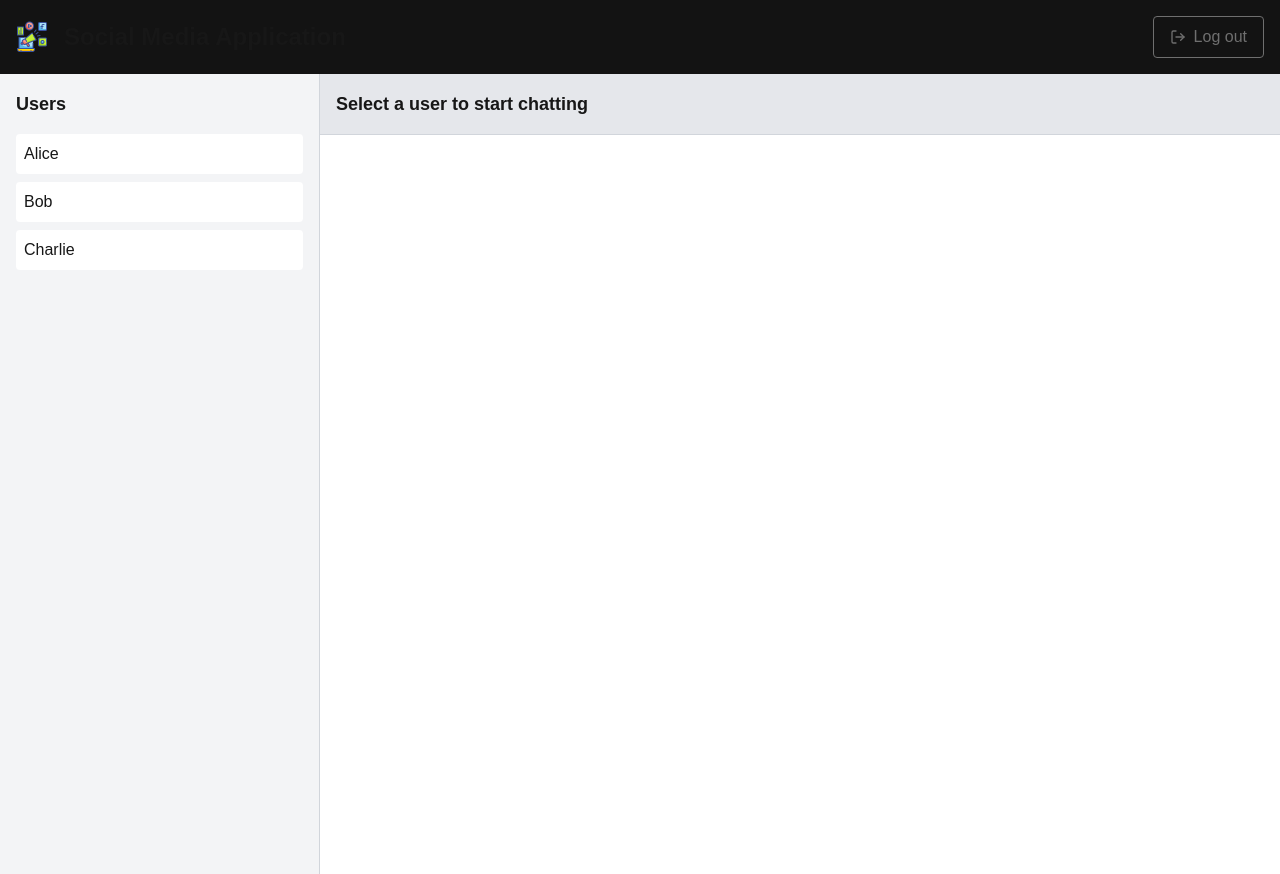
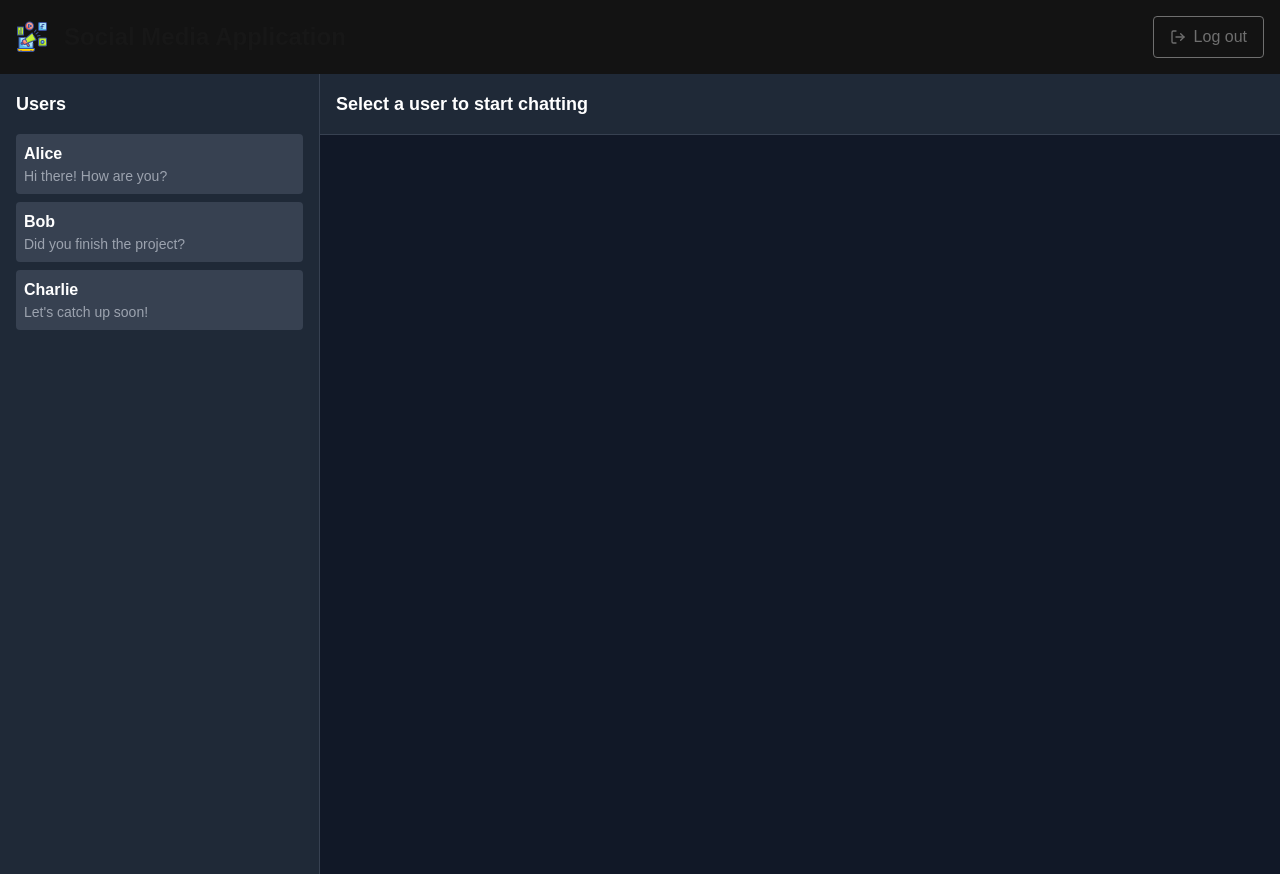
Before and after one commit to mikorozek/socialmedia-application-frontend, a Next.js app: page /chats in a window 1280 px wide. Built offline with nearby package versions, Linux system fonts and the light colour scheme.

Commit message:
[ADDED] Emoji window, dark theme

```diff
--- a/src/app/(protected)/chats/page.tsx
+++ b/src/app/(protected)/chats/page.tsx
@@ -3,9 +3,9 @@
 import { useState } from "react";
 
 const mockUsers = [
-  { id: 1, name: "Alice" },
-  { id: 2, name: "Bob" },
-  { id: 3, name: "Charlie" },
+  { id: 1, name: "Alice", lastMessage: "Hi there! How are you?" },
+  { id: 2, name: "Bob", lastMessage: "Did you finish the project?" },
+  { id: 3, name: "Charlie", lastMessage: "Let's catch up soon!" },
 ];
 
 const mockMessages: Record<number, { sender: string; text: string }[]> = {
@@ -28,6 +28,8 @@ export default function ChatsPage() {
   const [newMessage, setNewMessage] = useState("");
   const [emojiPickerOpen, setEmojiPickerOpen] = useState(false);
 
+  const emojis = ["😀", "😂", "😍", "👍", "🙏", "🎉", "❤️"];
+
   const handleSendMessage = () => {
     if (selectedChat && newMessage.trim()) {
       mockMessages[selectedChat].push({ sender: "self", text: newMessage });
@@ -35,21 +37,27 @@ export default function ChatsPage() {
     }
   };
 
+  const handleEmojiClick = (emoji: string) => {
+    setNewMessage((prev) => prev + emoji);
+    setEmojiPickerOpen(false);
+  };
+
   return (
-    <div className="flex h-screen">
+    <div className="flex h-screen bg-gray-900 text-white">
       {/* Left Sidebar */}
-      <div className="w-1/4 bg-gray-100 p-4 border-r border-gray-300">
+      <div className="w-1/4 bg-gray-800 p-4 border-r border-gray-700">
         <h2 className="text-lg font-bold mb-4">Users</h2>
         <ul>
           {mockUsers.map((user) => (
             <li
               key={user.id}
               className={`p-2 mb-2 rounded cursor-pointer ${
-                selectedChat === user.id ? "bg-blue-500 text-white" : "bg-white"
+                selectedChat === user.id ? "bg-blue-600 text-white" : "bg-gray-700"
               }`}
               onClick={() => setSelectedChat(user.id)}
             >
-              {user.name}
+              <div className="font-semibold">{user.name}</div>
+              <div className="text-sm text-gray-400 truncate">{user.lastMessage}</div>
             </li>
           ))}
         </ul>
@@ -58,7 +66,7 @@ export default function ChatsPage() {
       {/* Chat Area */}
       <div className="flex-1 flex flex-col">
         {/* Header */}
-        <div className="p-4 border-b border-gray-300 bg-gray-200">
+        <div className="p-4 border-b border-gray-700 bg-gray-800">
           {selectedChat ? (
             <h2 className="text-lg font-bold">
               {mockUsers.find((user) => user.id === selectedChat)?.name}
@@ -69,14 +77,14 @@ export default function ChatsPage() {
         </div>
 
         {/* Messages */}
-        <div className="flex-1 p-4 overflow-y-auto bg-white">
+        <div className="flex-1 p-4 overflow-y-auto bg-gray-900">
           {selectedChat && mockMessages[selectedChat]?.map((message, index) => (
             <div
               key={index}
               className={`mb-2 max-w-xs p-2 rounded-lg text-white ${
                 message.sender === "self"
-                  ? "bg-blue-500 self-end"
-                  : "bg-gray-500 self-start"
+                  ? "bg-blue-600 self-end"
+                  : "bg-gray-700 self-start"
               }`}
             >
               {message.text}
@@ -86,7 +94,7 @@ export default function ChatsPage() {
 
         {/* Input Area */}
         {selectedChat && (
-          <div className="p-4 border-t border-gray-300 bg-gray-100 flex items-center">
+          <div className="p-4 border-t border-gray-700 bg-gray-800 flex items-center">
             <button
               className="mr-2 p-2 text-gray-500"
               onClick={() => setEmojiPickerOpen(!emojiPickerOpen)}
@@ -98,11 +106,11 @@ export default function ChatsPage() {
               value={newMessage}
               onChange={(e) => setNewMessage(e.target.value)}
               placeholder="Type a message"
-              className="flex-1 p-2 border rounded-lg"
+              className="flex-1 p-2 border rounded-lg bg-gray-700 text-white"
             />
             <button
               onClick={handleSendMessage}
-              className="ml-2 p-2 bg-blue-500 text-white rounded-lg"
+              className="ml-2 p-2 bg-blue-600 text-white rounded-lg"
             >
               ➤
             </button>
@@ -112,8 +120,16 @@ export default function ChatsPage() {
 
       {/* Emoji Picker */}
       {emojiPickerOpen && (
-        <div className="w-1/4 h-full border-l border-gray-300 bg-gray-100">
-          <p className="p-4">[Emoji picker placeholder]</p>
+        <div className="absolute bottom-16 right-4 w-1/4 bg-gray-800 border border-gray-700 rounded-lg p-4 grid grid-cols-4 gap-2">
+          {emojis.map((emoji) => (
+            <button
+              key={emoji}
+              onClick={() => handleEmojiClick(emoji)}
+              className="text-2xl"
+            >
+              {emoji}
+            </button>
+          ))}
         </div>
       )}
     </div>
```
